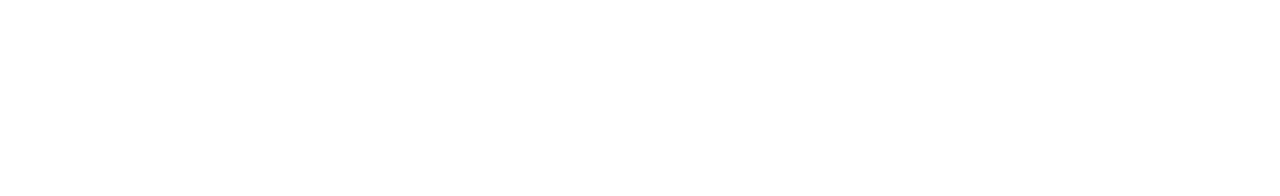
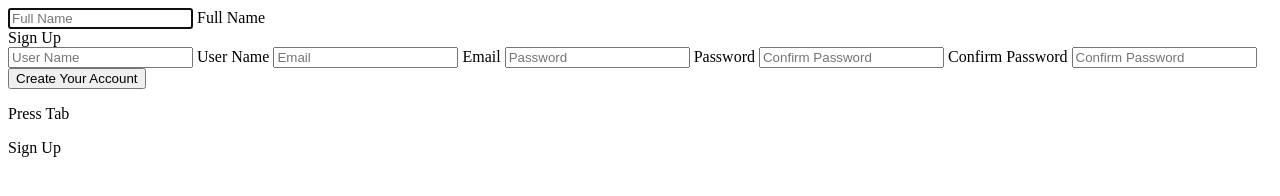
Before and after one commit to kehdcode/Sign-up-page-UI, a plain HTML site: page index.html in a window 1280 px wide. Drawn offline with Linux system fonts and the light colour scheme.

Commit message:
mark up complete

```diff
--- a/index.html
+++ b/index.html
@@ -4,12 +4,43 @@
     <meta charset="UTF-8">
     <meta name="viewport" content="width=device-width, initial-scale=1.0">
     <meta http-equiv="X-UA-Compatible" content="ie=edge">
-    <link href="https://fonts.googleapis.com/css?family=Lato:300,400" rel="stylesheet">
-    <link href="https://cdnjs.cloudflare.com/ajax/libs/normalize/8.0.1/normalize.min.css.map" rel="stylesheet">
+    <link href="https://fonts.googleapis.com/css?family=Lato:300,400" rel="stylesheet" type="text/css">
+    <link href="https://cdnjs.cloudflare.com/ajax/libs/normalize/8.0.1/normalize.min.css.map" rel="stylesheet" type="text/css">
     <title>Sign Up </title>
 </head>
 <body>
+    <form>
+        <input type="text" id="input-1" placeholder="Full Name" required autofocus>
+        <label for="input-1">
+            <span class="label-text">Full Name</span>
+            <span class="nav-dot"></span>
+            <div class="signup-button-trigger">Sign Up</div>
+        </label>
+        <input type="text" id="input-2" placeholder="User Name" required>
+        <label for="input-2">
+            <span class="label-text">User Name</span>
+            <span class="nav-dot"></span>
+        </label>
+        <input type="text" id="input-3" placeholder="Email" required>
+        <label for="input-3">
+            <span class="label-text">Email</span>
+            <span class="nav-dot"></span>
+        </label>
+        <input type="text" id="input-4" placeholder="Password" required>
+        <label for="input-4">
+            <span class="label-text">Password</span>
+            <span class="nav-dot"></span>
+        </label>
+        <input type="text" id="input-5" placeholder="Confirm Password" required>
+        <label for="input-5">
+            <span class="label-text">Confirm Password</span>
+            <span class="nav-dot"></span>
+        </label><input type="text" id="input-2" placeholder="Confirm Password" required>
 
+        <button type="button">Create Your Account</button>
+        <p class="tip">Press Tab</p>
+        <div class="signup-button">Sign Up</div>
+    </form>
 
 </body>
 </html>
```
